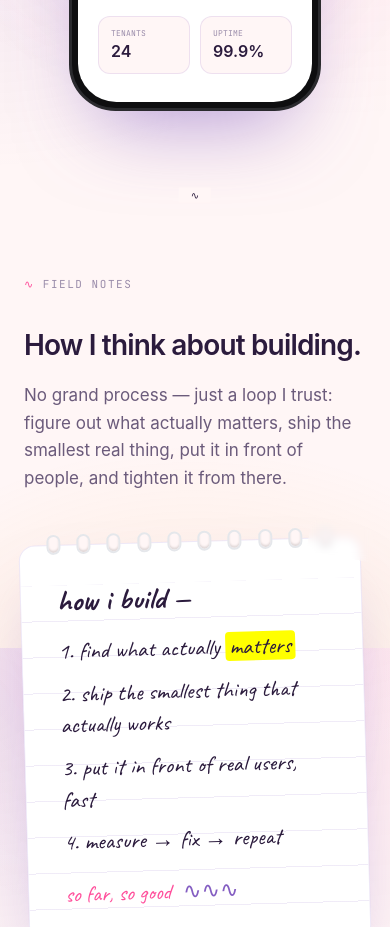
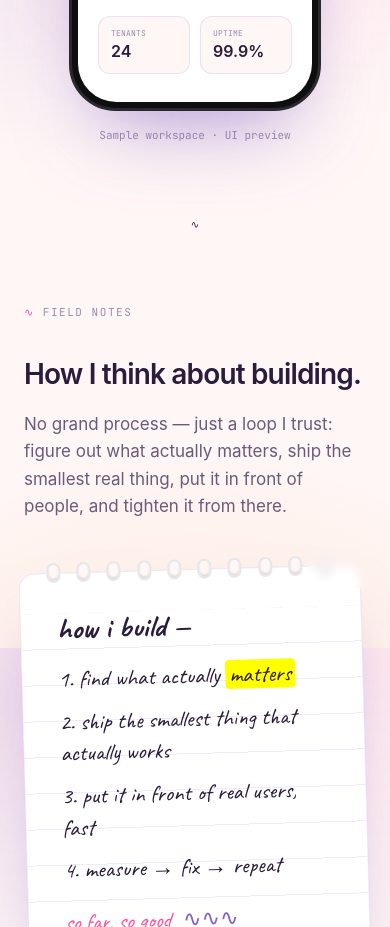
Before and after one commit to PranavShukla2/Portfolio, a Next.js app: page / in a window 390 px wide. Shown: the part 5260-6187 px from the top of the page. Built offline with nearby package versions, Linux system fonts and the light colour scheme.

Commit message:
Label phone mockup as sample UI

```diff
--- a/components/PhoneMockup.tsx
+++ b/components/PhoneMockup.tsx
@@ -104,6 +104,11 @@ export default function PhoneMockup() {
           </div>
         </div>
       </div>
+
+      {/* understated label so the figures read as an illustration, not real metrics */}
+      <p className="mt-3 text-center font-mono text-[11px] text-ink-3">
+        Sample workspace · UI preview
+      </p>
     </div>
   );
 }
```
